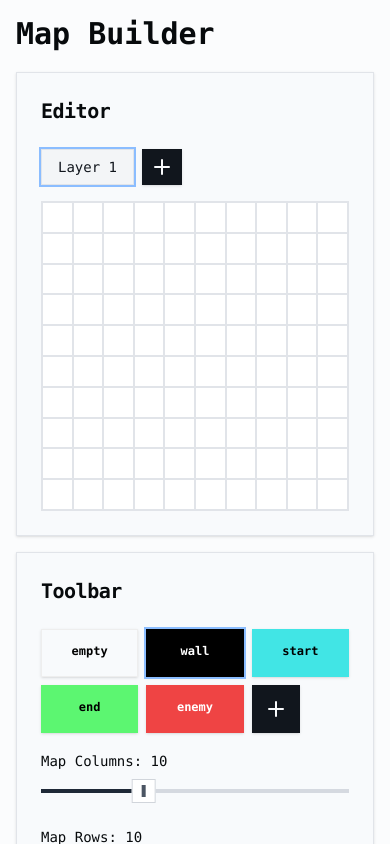
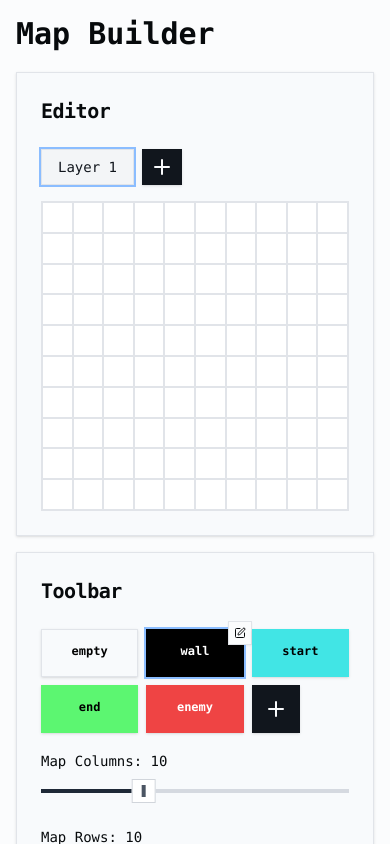
Before and after one commit to trvswgnr/map-builder-webapp, a React (Vite) app: page / in a window 390 px wide. Shown: the top 844 px of the page. Built offline with nearby package versions, Linux system fonts and the light colour scheme.

Commit message:
show delete and edit controls on mobile when active

```diff
--- a/src/components/Editor.tsx
+++ b/src/components/Editor.tsx
@@ -64,6 +64,7 @@ function Editor() {
             <div
               key={index}
               className="relative group"
+              aria-selected={currentLayer === index}
             >
               <Button
                 variant={currentLayer === index ? "secondary" : "outline"}
@@ -81,7 +82,11 @@ function Editor() {
                 <Button
                   size="icon"
                   variant="outline"
-                  className="absolute z-10 -top-2 -right-2 w-6 h-6 p-0 opacity-0 group-hover:opacity-100 transition-opacity hover:bg-destructive text-destructive hover:text-white"
+                  className={`
+                    absolute z-10 -top-2 -right-2 w-6 h-6 p-0 transition-opacity
+                    opacity-0 group-hover:opacity-100 sm:group-aria-selected:opacity-100
+                    hover:bg-destructive text-destructive hover:text-white
+                  `}
                   onClick={() => openDeleteLayerModal(index)}
                 >
                   <Trash2 className="h-3 w-3" />
--- a/src/components/Toolbar.tsx
+++ b/src/components/Toolbar.tsx
@@ -112,6 +112,7 @@ export default function Toolbar() {
               <div
                 key={tile.id}
                 className="relative group"
+                aria-selected={selectedTile === tile.id}
               >
                 <Button
                   className={cn`
@@ -121,7 +122,9 @@ export default function Toolbar() {
                   style={{
                     backgroundColor: tile.color,
                     borderColor:
-                      tile.id === EMPTY_TILE.id ? "#eee" : tile.color,
+                      tile.id === EMPTY_TILE.id
+                        ? "hsl(var(--border))"
+                        : tile.color,
                     backgroundImage: tile.texture
                       ? `url(${tile.texture.data})`
                       : "none",
@@ -152,7 +155,10 @@ export default function Toolbar() {
                         tabIndex={-1}
                         size="icon"
                         variant="outline"
-                        className="absolute -top-2 -right-2 w-6 h-6 p-0 opacity-0 group-hover:opacity-100 transition-opacity"
+                        className={cn`
+                          absolute -top-2 -right-2 w-6 h-6 p-0 transition-opacity
+                          opacity-0 group-hover:opacity-100 sm:group-aria-selected:opacity-100
+                        `}
                       >
                         <Edit className="h-3 w-3" />
                       </Button>
--- a/tailwind.config.js
+++ b/tailwind.config.js
@@ -20,11 +20,14 @@ module.exports = {
       },
     },
     extend: {
+      screens: {
+        "sm": { max: "767px" },
+      },
       colors: {
         border: "hsl(var(--border))",
         input: "hsl(var(--input))",
         ring: "hsl(var(--ring))",
-        focus: "hsl(var(--focus))",
+
         background: "hsl(var(--background))",
         foreground: "hsl(var(--foreground))",
         primary: {
```
